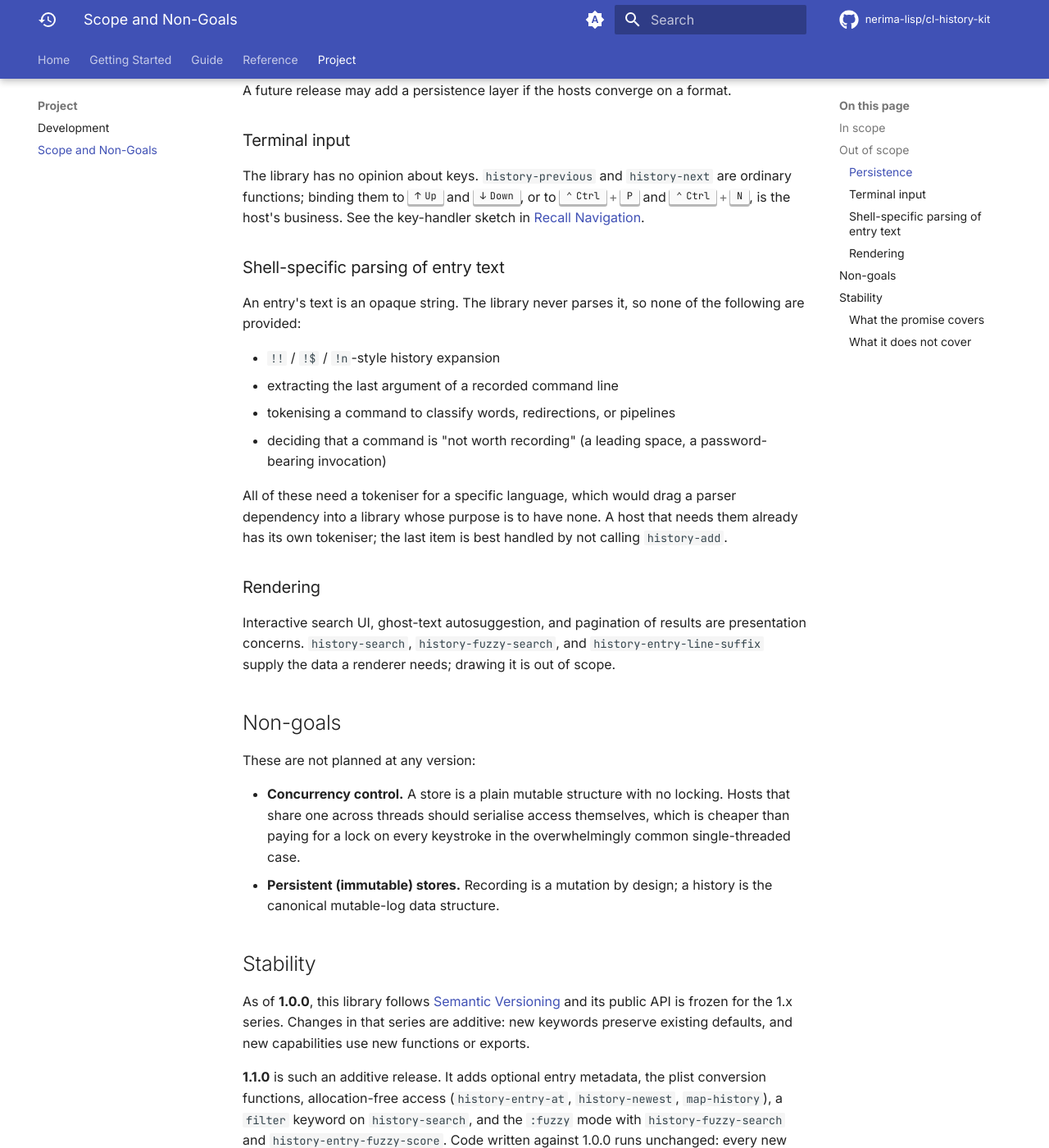
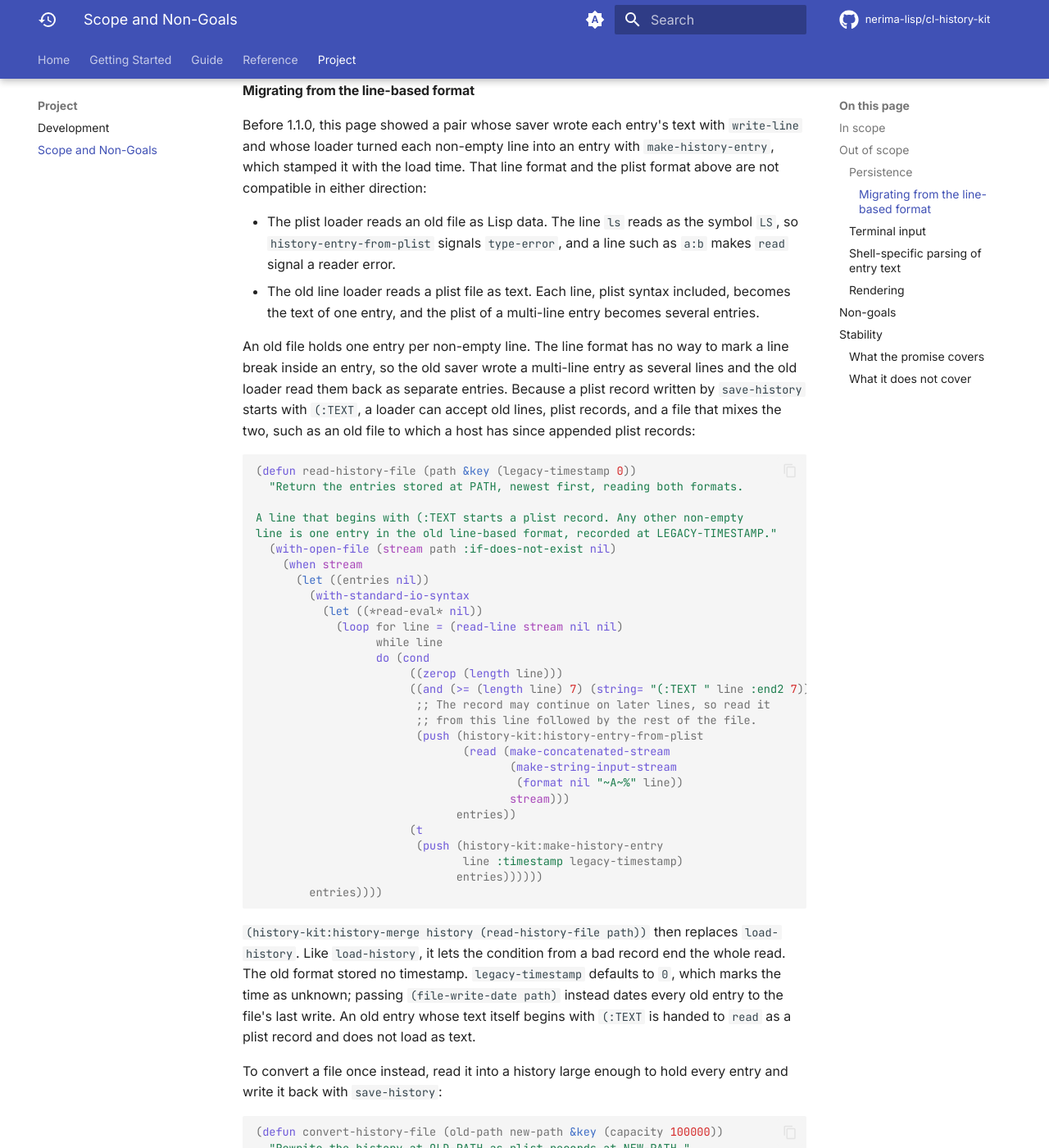
Before and after one commit to nerima-lisp/cl-history-kit, an MkDocs documentation site: the page built from docs/src/project/scope.md, in a window 1280 px wide and 1400 px high, scrolled down 1457 px. Shown: the whole window at 82% size. Built offline with MkDocs 1.6.1 and Material for MkDocs 9.7.7, drawn with Linux system fonts in a browser that asks for light colours; comment, search, counter and statistics services are not loaded; some of the changed text lies outside the part shown.

Commit message:
docs(scope): explain the plist record format and migrating line-based files

````diff
--- a/docs/src/project/scope.md
+++ b/docs/src/project/scope.md
@@ -63,6 +63,87 @@ another process or an older version may have written should handle those
 conditions and skip or report the bad record instead of abandoning the whole
 load. A record written before the host stored metadata, such as
 `(:text "ls" :timestamp 3900000000)`, loads with `nil` metadata.
+
+#### Migrating from the line-based format
+
+Before 1.1.0, this page showed a pair whose saver wrote each entry's text with
+`write-line` and whose loader turned each non-empty line into an entry with
+`make-history-entry`, which stamped it with the load time. That line format and
+the plist format above are not compatible in either direction:
+
+- The plist loader reads an old file as Lisp data. The line `ls` reads as the
+  symbol `LS`, so `history-entry-from-plist` signals `type-error`, and a line
+  such as `a:b` makes `read` signal a reader error.
+- The old line loader reads a plist file as text. Each line, plist syntax
+  included, becomes the text of one entry, and the plist of a multi-line entry
+  becomes several entries.
+
+An old file holds one entry per non-empty line. The line format has no way to
+mark a line break inside an entry, so the old saver wrote a multi-line entry as
+several lines and the old loader read them back as separate entries. Because a
+plist record written by `save-history` starts with `(:TEXT `, a loader can
+accept old lines, plist records, and a file that mixes the two, such as an old
+file to which a host has since appended plist records:
+
+```lisp
+(defun read-history-file (path &key (legacy-timestamp 0))
+  "Return the entries stored at PATH, newest first, reading both formats.
+
+A line that begins with (:TEXT starts a plist record. Any other non-empty
+line is one entry in the old line-based format, recorded at LEGACY-TIMESTAMP."
+  (with-open-file (stream path :if-does-not-exist nil)
+    (when stream
+      (let ((entries nil))
+        (with-standard-io-syntax
+          (let ((*read-eval* nil))
+            (loop for line = (read-line stream nil nil)
+                  while line
+                  do (cond
+                       ((zerop (length line)))
+                       ((and (>= (length line) 7) (string= "(:TEXT " line :end2 7))
+                        ;; The record may continue on later lines, so read it
+                        ;; from this line followed by the rest of the file.
+                        (push (history-kit:history-entry-from-plist
+                               (read (make-concatenated-stream
+                                      (make-string-input-stream
+                                       (format nil "~A~%" line))
+                                      stream)))
+                              entries))
+                       (t
+                        (push (history-kit:make-history-entry
+                               line :timestamp legacy-timestamp)
+                              entries))))))
+        entries))))
+```
+
+`(history-kit:history-merge history (read-history-file path))` then replaces
+`load-history`. Like `load-history`, it lets the condition from a bad record
+end the whole read. The old format stored no timestamp. `legacy-timestamp`
+defaults to `0`, which marks the time as unknown; passing
+`(file-write-date path)` instead dates every old entry to the file's last
+write. An old entry whose text itself begins with `(:TEXT ` is handed to `read`
+as a plist record and does not load as text.
+
+To convert a file once instead, read it into a history large enough to hold
+every entry and write it back with `save-history`:
+
+```lisp
+(defun convert-history-file (old-path new-path &key (capacity 100000))
+  "Rewrite the history at OLD-PATH as plist records at NEW-PATH."
+  (let ((history (history-kit:make-history :capacity capacity)))
+    (history-kit:history-merge
+     history
+     (read-history-file old-path
+                        :legacy-timestamp (or (file-write-date old-path) 0)))
+    (save-history history new-path)))
+```
+
+Entries past `capacity` are dropped, oldest first. The conversion applies the
+history's duplicate policy, so under the default `:remove` a repeated command
+keeps only its newest copy, as the old loader's merge did; create the history
+with `:duplicate-policy :keep` to keep every copy. A host that already versions its own file format, for example with a
+header line, should keep using that version marker to choose a loader rather
+than relying on the `(:TEXT ` prefix.
 
 A future release may add a persistence layer if the hosts converge on a format.
 
````
